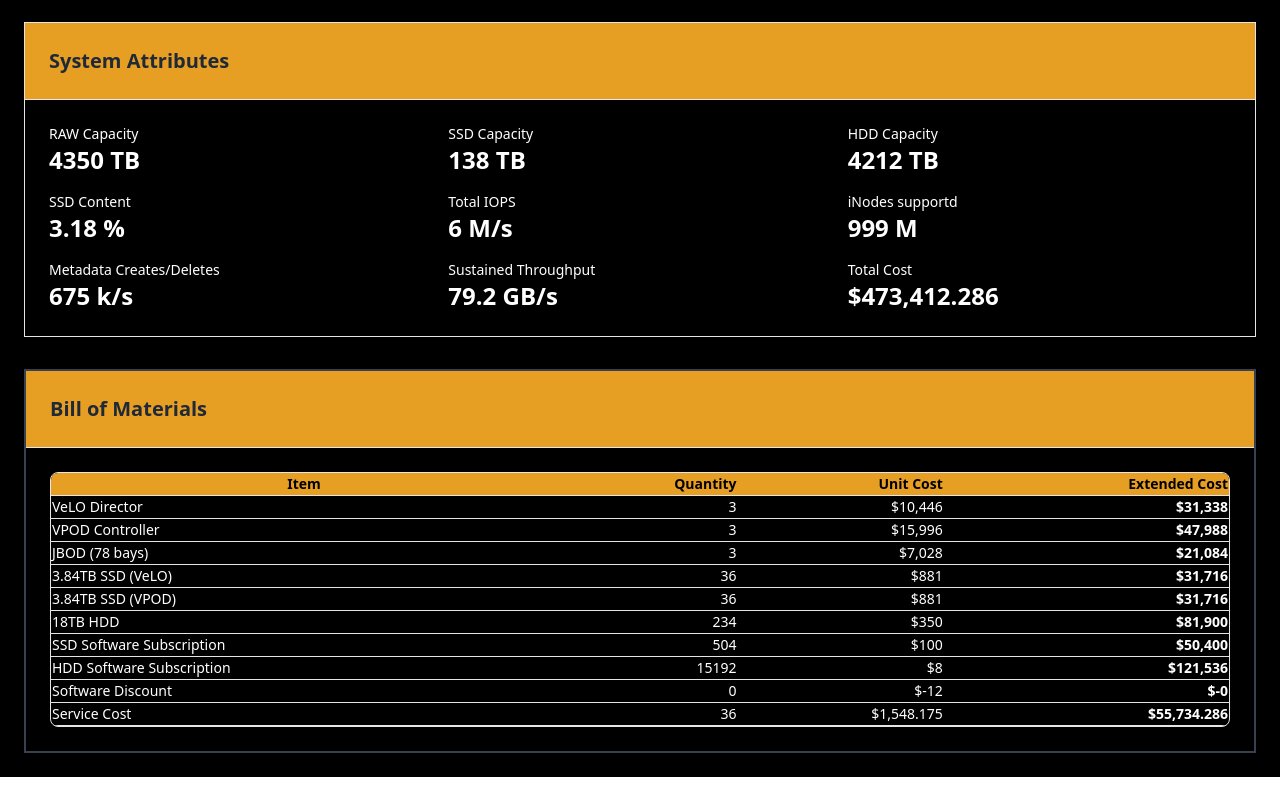
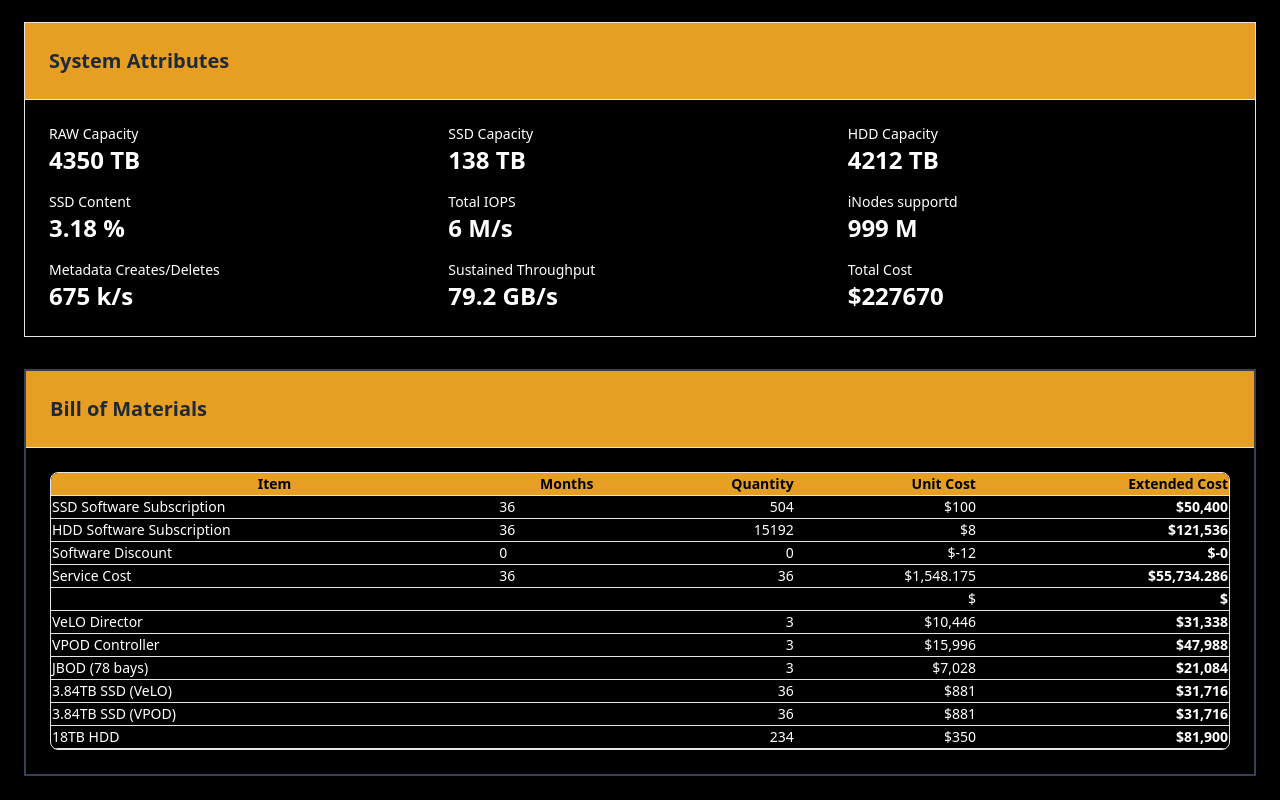
Before and after one commit to eriksalo/erik-web, a React (Create React App) app: page / in a window 1280 px wide. Shown: the part 631-1431 px from the top of the page. Before the commit the page ends 1408 px from the top, so only its background shows below. Built offline with nearby package versions, Linux system fonts and the light colour scheme.

Commit message:
Fixed total cost decimal issue

```diff
--- a/src/App.js
+++ b/src/App.js
@@ -243,6 +243,43 @@
 
     // Generate Bill of Materials
     const bomItems = [
+       {
+        item: "SSD Software Subscription",
+        months: config.subscriptionMonths,
+        quantity: ssdSoftwareUnits,
+        unitCost: pricing.ssdSoftware,
+        discount: pricing.ssdSoftware * 0.8, // Example discount of 80%
+        listPrice: pricing.ssdSoftware + (pricing.ssdSoftware * 0.8), // List price is unit cost plus discount
+        totalCost: ssdSoftwareCost
+      },
+      {
+        item: "HDD Software Subscription",
+        months: config.subscriptionMonths,
+        quantity: hddSoftwareUnits,
+        unitCost: pricing.hddSoftware,
+        totalCost: hddSoftwareCost
+      },
+      {
+        item: "Software Discount",
+        quantity: config.discountMonths,
+        months: config.discountMonths,
+        unitCost: pricing.softwareDiscount,
+        totalCost: discountCost
+      },
+      {
+        item: "Service Cost",
+        months: config.subscriptionMonths,
+        quantity: config.subscriptionMonths,
+        unitCost: totalServiceCost / config.subscriptionMonths,
+        totalCost: totalServiceCost
+      },
+      {
+        item: "", // Blank row
+        months: "",
+        quantity: "",
+        unitCost: "",
+        totalCost: ""
+      },
       {
         item: "VeLO Director",
         quantity: config.veloCount,
@@ -278,31 +315,8 @@
         quantity: config.vpodCount * config.jbodSize,
         unitCost: pricing[`hdd_${config.hddSize}`],
         totalCost: config.vpodCount * config.jbodSize * pricing[`hdd_${config.hddSize}`]
-      },
-      {
-        item: "SSD Software Subscription",
-        quantity: ssdSoftwareUnits,
-        unitCost: pricing.ssdSoftware,
-        totalCost: ssdSoftwareCost
-      },
-      {
-        item: "HDD Software Subscription",
-        quantity: hddSoftwareUnits,
-        unitCost: pricing.hddSoftware,
-        totalCost: hddSoftwareCost
-      },
-      {
-        item: "Software Discount",
-        quantity: config.discountMonths,
-        unitCost: pricing.softwareDiscount,
-        totalCost: discountCost
-      },
-      {
-        item: "Service Cost",
-        quantity: config.subscriptionMonths,
-        unitCost: totalServiceCost / config.subscriptionMonths,
-        totalCost: totalServiceCost
       }
+
     ];
 
     // Calculate total cost
@@ -530,7 +544,7 @@
           </div>
           <div>
             <p className="text-sm font-medium">Total Cost</p>
-            <p className="text-2xl font-bold">${(metrics.totalCost).toLocaleString()}</p>
+            <p className="text-2xl font-bold">${Number(metrics.totalCost || 0).toFixed(0).toLocaleString()}</p>
           </div>
         </CardContent>
       </Card>
@@ -546,6 +560,7 @@
               <TableHeader>
                 <TableRow className="bg-vduraColor">
                   <TableHead className="font-bold text-black">Item</TableHead>
+                  <TableHead className="font-bold text-black">Months</TableHead>
                   <TableHead className="text-right font-bold text-black">Quantity</TableHead>
                   <TableHead className="text-right font-bold text-black">Unit Cost</TableHead>
                   <TableHead className="text-right font-bold text-black">Extended Cost</TableHead>
@@ -555,9 +570,10 @@
                 {bom.map((item, index) => (
                   <TableRow key={index} className="hover:bg-gray-50">
                     <TableCell className="font-medium">{item.item}</TableCell>
+                    <TableCell className="font-medium">{item.months}</TableCell>
                     <TableCell className="text-right">{item.quantity}</TableCell>
-                    <TableCell className="text-right">${item.unitCost.toLocaleString()}</TableCell>
-                    <TableCell className="text-right font-semibold">${item.totalCost.toLocaleString()}</TableCell>
+                    <TableCell className="text-right">{item.unitCost !== undefined ? `$${item.unitCost.toLocaleString()}` : ""}</TableCell>
+                    <TableCell className="text-right font-semibold">{item.totalCost !== undefined ? `$${item.totalCost.toLocaleString()}` : ""}</TableCell>
                   </TableRow>
                 ))}
               </TableBody>
```
